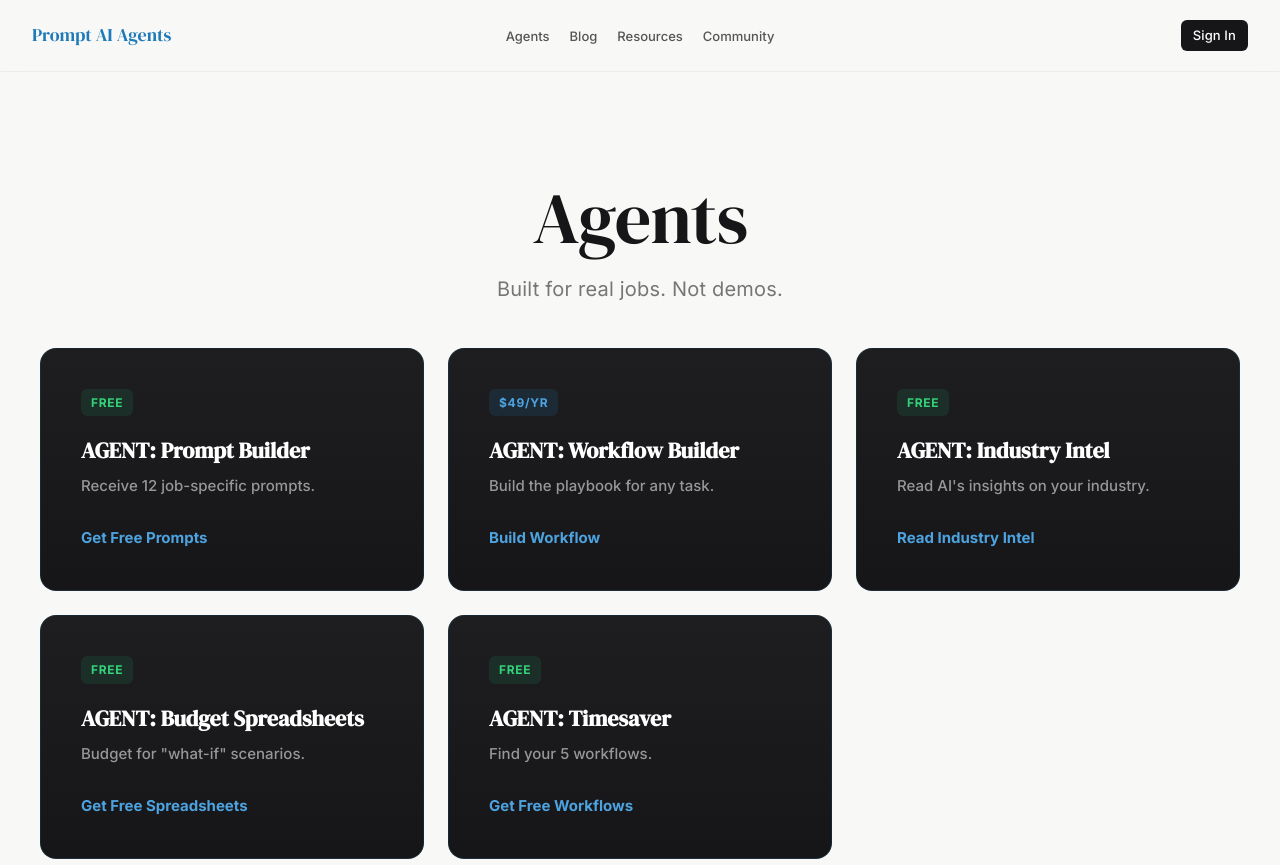
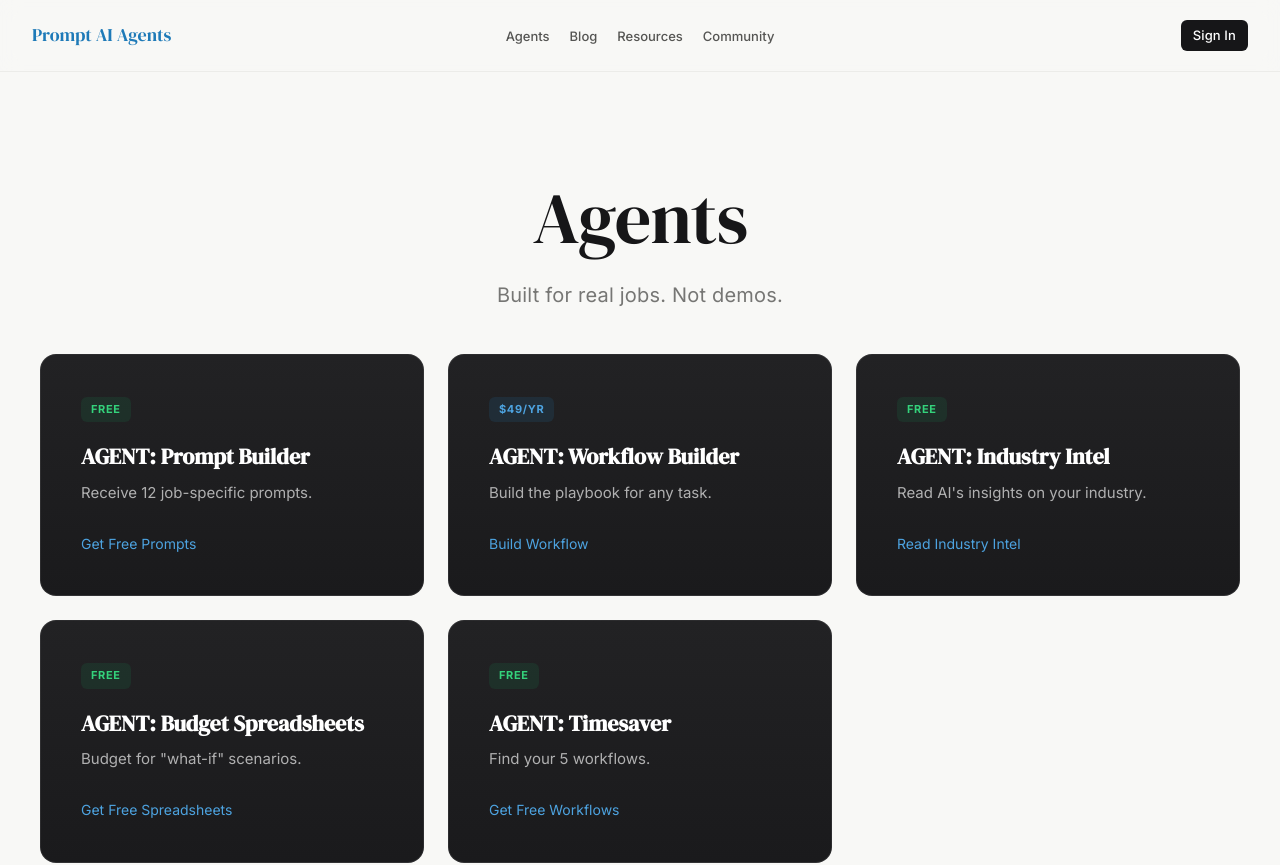
Before and after one commit to coolcalvin457-tech/agent-timesaver-nextjs, a Next.js app: page /agents in a window 1280 px wide. Shown: the top 865 px of the page. Built offline with nearby package versions, Linux system fonts and the light colour scheme; no server answers.

Commit message:
Premium card polish: lighter dark, quieter CTA, unified hierarchy

```diff
--- a/app/agents/page.tsx
+++ b/app/agents/page.tsx
@@ -86,7 +86,7 @@ export default function AgentsPage() {
         {/* Page header */}
         <div className="container">
           <div style={{ paddingTop: "80px", marginBottom: "40px", textAlign: "center" }}>
-            <h1 className="heading-1" style={{ marginBottom: "14px", fontSize: "clamp(2.75rem, 6vw, 4.5rem)", lineHeight: 1.05 }}>
+            <h1 className="heading-1" style={{ marginBottom: "20px", fontSize: "clamp(2.75rem, 6vw, 4.5rem)", lineHeight: 1.05 }}>
               Agents
             </h1>
             <p
--- a/app/globals.css
+++ b/app/globals.css
@@ -3112,8 +3112,8 @@ input, textarea {
 .tool-card {
   display: flex;
   flex-direction: column;
-  background: linear-gradient(180deg, #1E1E20 0%, #161618 100%);
-  border: 1px solid rgba(30, 122, 184, 0.16);
+  background: linear-gradient(180deg, #222224 0%, #1A1A1C 100%);
+  border: 1px solid rgba(255, 255, 255, 0.08);
   border-radius: var(--radius-card);
   padding: 40px;
   text-decoration: none;
@@ -3122,9 +3122,9 @@ input, textarea {
 }
 
 .tool-card:hover {
-  border-color: rgba(30, 122, 184, 0.6);
+  border-color: rgba(30, 122, 184, 0.5);
   transform: translateY(-2px);
-  box-shadow: 0 8px 32px rgba(0, 0, 0, 0.25), 0 0 0 1px rgba(30, 122, 184, 0.2);
+  box-shadow: 0 8px 32px rgba(0, 0, 0, 0.3), 0 0 20px rgba(30, 122, 184, 0.12);
 }
 
 .tool-card-name {
@@ -3138,16 +3138,16 @@ input, textarea {
 
 .tool-card-tagline {
   font-size: 0.9375rem;
-  font-weight: 500;
-  color: rgba(255, 255, 255, 0.55);
+  font-weight: 400;
+  color: rgba(255, 255, 255, 0.65);
   margin-bottom: 0;
   line-height: 1.6;
 }
 
 .tool-card-cta {
-  font-size: 0.9375rem;
+  font-size: 0.875rem;
   margin-top: 28px;
-  font-weight: 600;
+  font-weight: 400;
   color: #4da3e0;
   display: block;
   text-decoration: none;
@@ -3160,25 +3160,25 @@ input, textarea {
 
 .tool-badge-free {
   display: inline-block;
-  font-size: 0.75rem;
-  font-weight: 700;
+  font-size: 0.6875rem;
+  font-weight: 600;
   letter-spacing: 0.06em;
   text-transform: uppercase;
   padding: 4px 10px;
   border-radius: var(--radius-tag);
-  background: rgba(26, 122, 74, 0.20);
+  background: rgba(26, 122, 74, 0.18);
   color: #34D27B;
 }
 
 .tool-badge-paid {
   display: inline-block;
-  font-size: 0.75rem;
-  font-weight: 700;
+  font-size: 0.6875rem;
+  font-weight: 600;
   letter-spacing: 0.06em;
   text-transform: uppercase;
   padding: 4px 10px;
   border-radius: var(--radius-tag);
-  background: rgba(30, 122, 184, 0.15);
+  background: rgba(30, 122, 184, 0.14);
   color: #4da3e0;
 }
 
```
